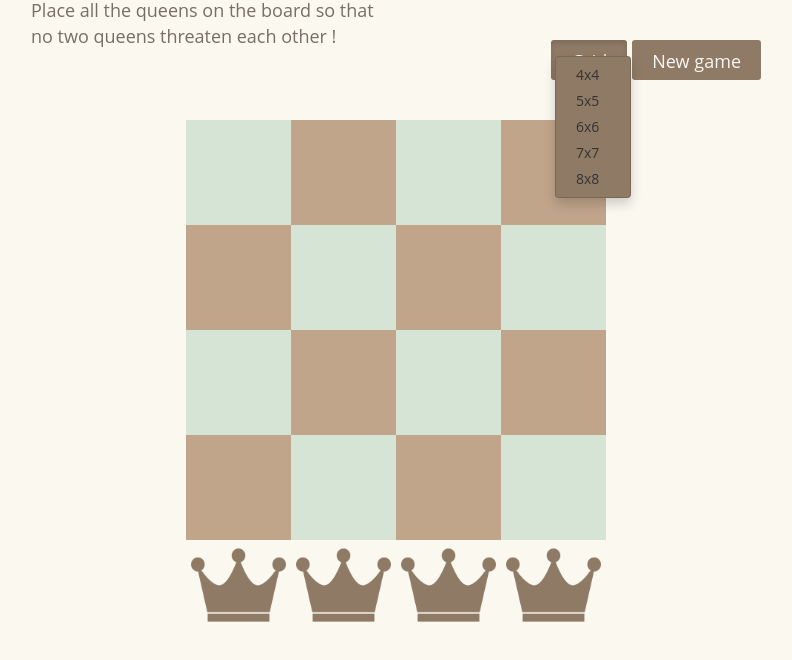
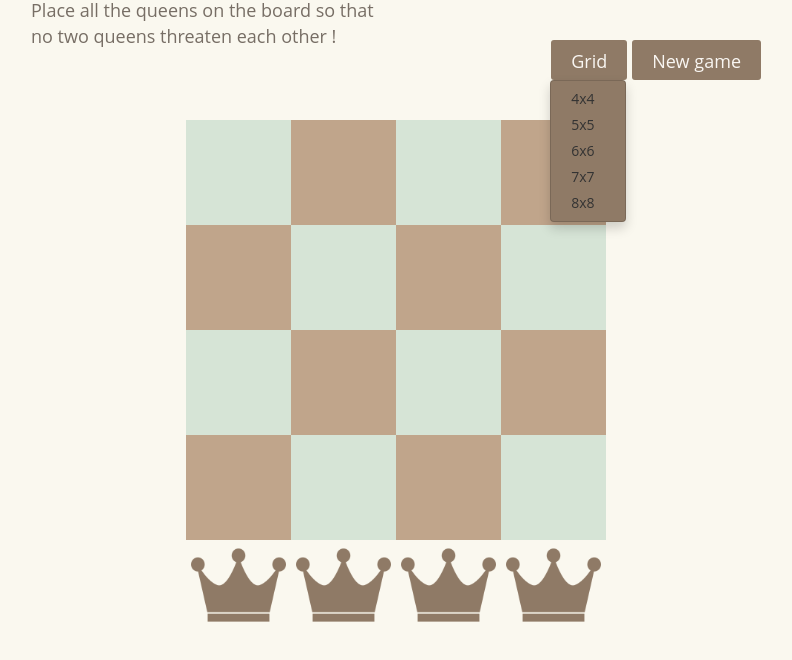
Before and after one commit to tasos14/ngQueens, a website: page app/index.html in a window 1280 px wide. Both pictures are taken after a click on the button "Grid". Shown: the part 106-766 px from the top of the page, without its empty margins (244-1036 px from the left). Drawn offline with nearby package versions, Linux system fonts and the light colour scheme; some packages are replaced by stand-ins of ours; files that its build step writes are made by us from their sources.

Commit message:
fixed dropdown bug

```diff
--- a/app/styles/main.css
+++ b/app/styles/main.css
@@ -155,17 +155,18 @@ h1.title {
   border: none;
 }
 
-.btn-group{
+.dropdown{
   position: relative;
   display: block;
-  margin: -25px 0px;
+  float: right;
 }
 
 .dropdown-menu{
-  margin: 32px 524px 0px;
+  margin: 9px 4px 0px;
+  position: absolute;
+  display: none;
   min-width: 76px;
   background: #8F7A66;
-  /*color: #F9F6F2;*/
 }
   .dropdown-menu li a{
     cursor: pointer;
--- a/app/views/main.html
+++ b/app/views/main.html
@@ -15,7 +15,7 @@
     </div>
       <button class="restart-button" ng-click="ctrl.newGame()">New game</button>
 
-      <div class="btn-group">
+      <div class="dropdown">
         <button type="button" class="dropdown-toggle grid-button" data-toggle="dropdown">
           Grid
         </button>
```
